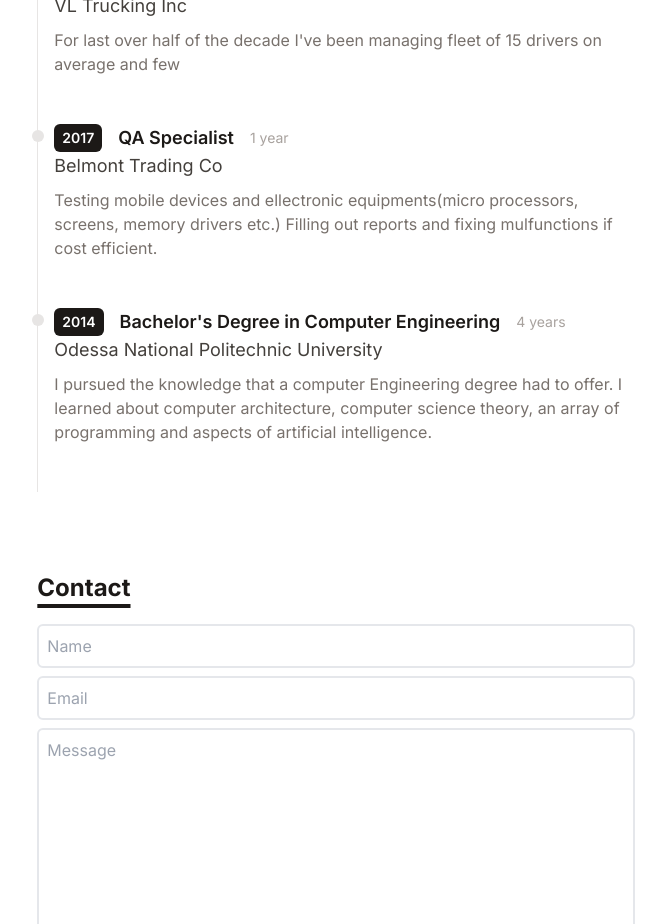
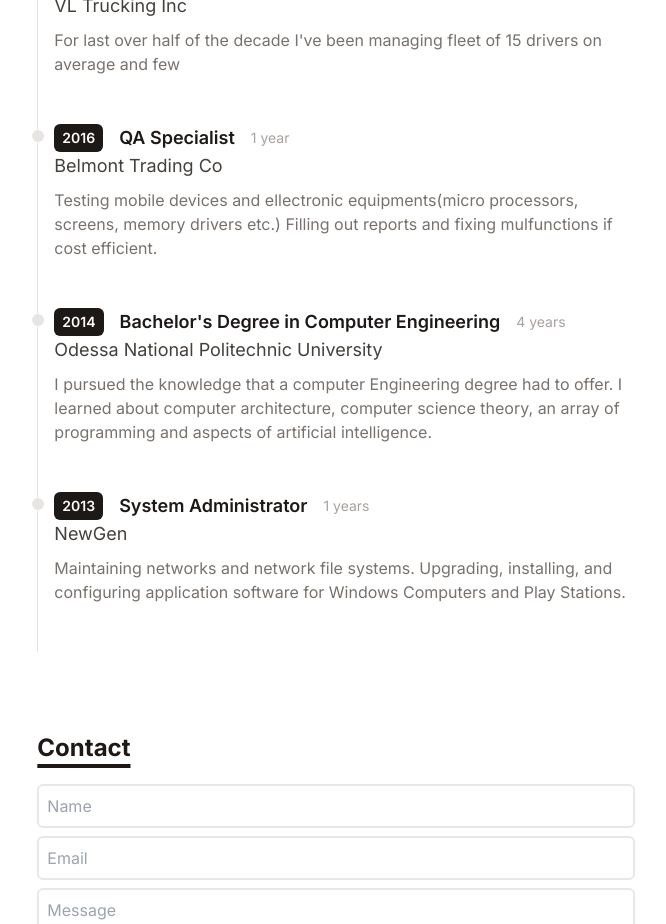
Before and after one commit to sumdeusvitae/portfolio, a React (Vite) app: page / in a window 1280 px wide. Shown: the part 980-1904 px from the top of the page, without its empty margins (304-970 px from the left). Built offline with nearby package versions, Linux system fonts and the light colour scheme.

Commit message:
added exp

```diff
--- a/src/data/timeline.js
+++ b/src/data/timeline.js
@@ -15,7 +15,7 @@ export default [
       "For last over half of the decade I've been managing fleet of 15 drivers on average and few",
   },
   {
-    year: "2017",
+    year: "2016",
     title: "QA Specialist",
     loc: "Belmont Trading Co",
     duration: "1 year",
@@ -30,4 +30,12 @@ export default [
     details:
       "I pursued the knowledge that a computer Engineering degree had to offer. I learned about computer architecture, computer science theory, an array of programming and aspects of artificial intelligence.",
   },
+  {
+    year: "2013",
+    title: "System Administrator",
+    loc: "NewGen",
+    duration: "1 years",
+    details:
+      "Maintaining networks and network file systems. Upgrading, installing, and configuring application software for Windows Computers and Play Stations.",
+  },
 ];
```
